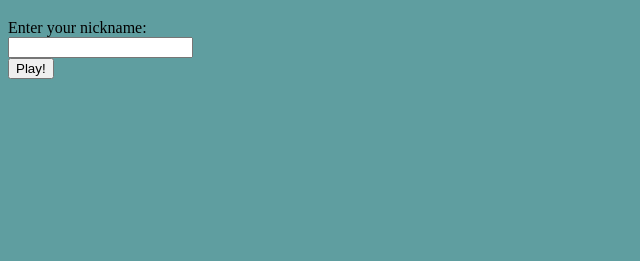
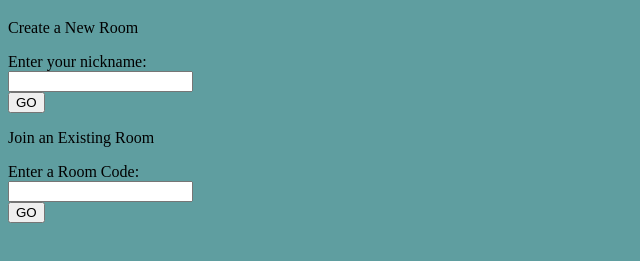
Before and after one commit to jakeshin2004/xxiv, a website: page home.html in a window 1280 px wide. Shown: the part 61-322 px from the top of the page, without its empty margins (0-640 px from the left). Drawn offline with Linux system fonts and the light colour scheme.

Commit message:
updated welcome page

```diff
--- a/home.html
+++ b/home.html
@@ -9,10 +9,17 @@
 </head>
 <body>
     <h1>Welcome to 24!</h1>
+    <p>Create a New Room</p>
     <form>
         <label for="nickname">Enter your nickname:</label><br>
         <input type="text" id="nickname" name="nickname"><br>
-        <input type="submit" value="Play!">
+        <input type="submit" value="GO">
+    </form>
+    <p>Join an Existing Room</p>
+    <form>
+        <label for="roomcode">Enter a Room Code:</label><br>
+        <input type="text" id="roomcode" name="roomcode"><br>
+        <input type="submit" value="GO">
     </form>
 </body>
 </html>
```
